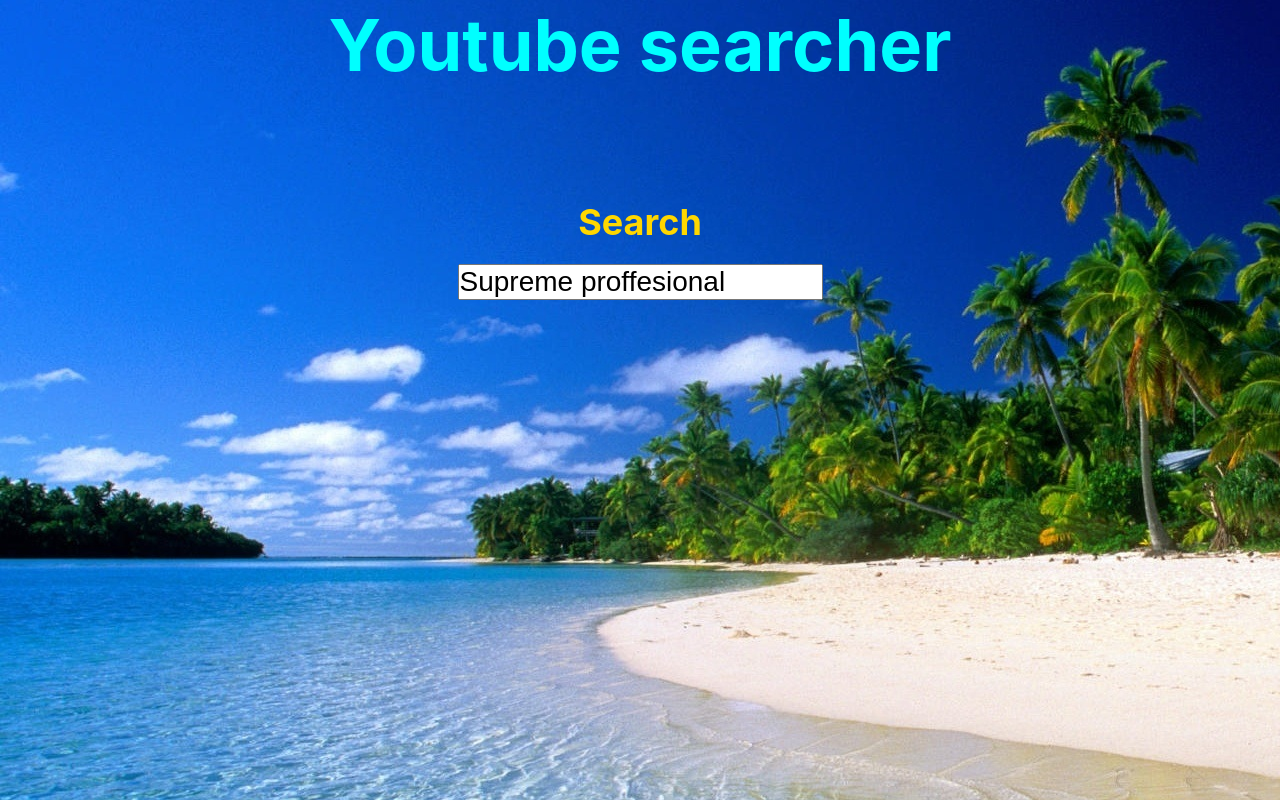
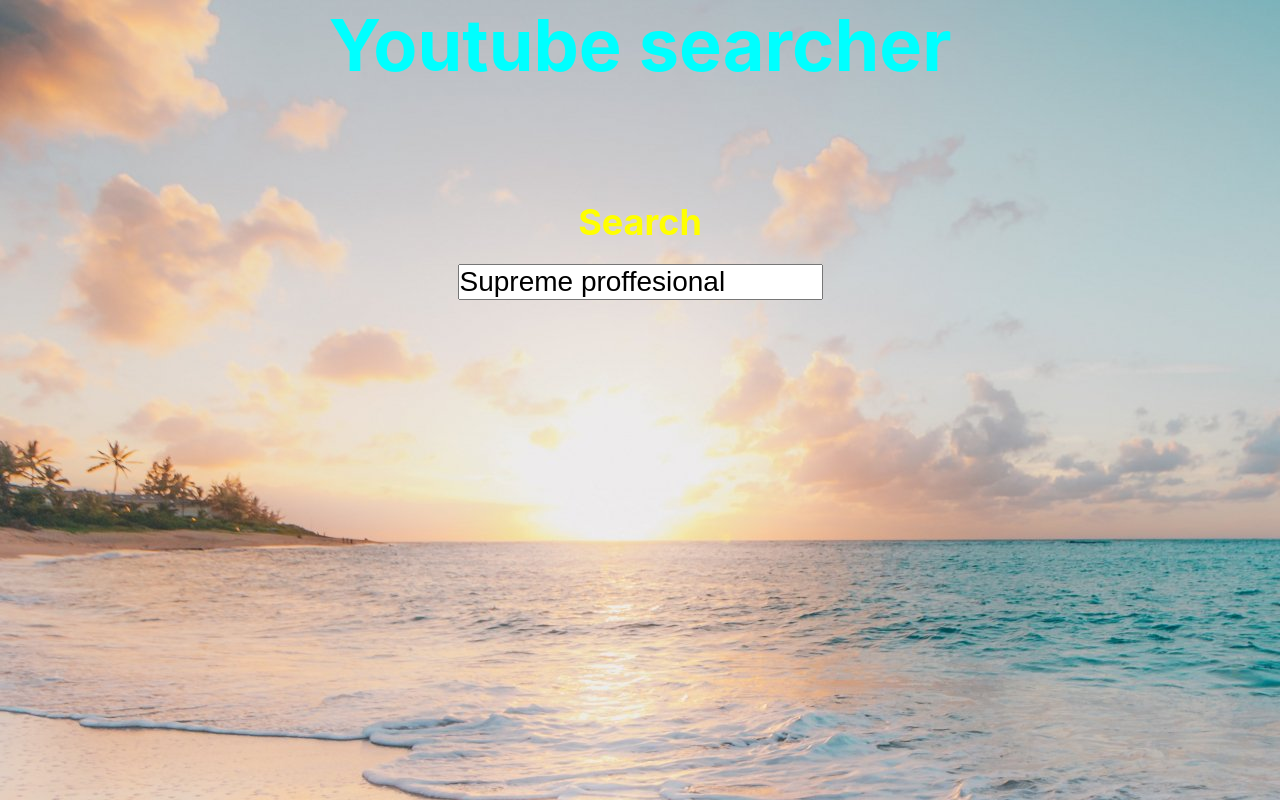
Before and after one commit to Valeryshchurik/FrontendCources, a React (Create React App) app in the folder Task7FinalReact/valery-youtube-searcher/: page / in a window 1280 px wide. Shown: the top 800 px of the page. Built offline with nearby package versions, Linux system fonts and the light colour scheme.

Commit message:
some fixes

```diff
--- a/Task7FinalReact/valery-youtube-searcher/src/App.js
+++ b/Task7FinalReact/valery-youtube-searcher/src/App.js
@@ -31,8 +31,8 @@ const App = () => {
     }
 
     return (
-        <div className={cl.App}>
-            <div className={cl.Head}>
+        <div className={cl.app}>
+            <div className={cl.head}>
                 <h1>Youtube searcher</h1>
             </div>
             <div>
--- a/Task7FinalReact/valery-youtube-searcher/src/App.module.css
+++ b/Task7FinalReact/valery-youtube-searcher/src/App.module.css
@@ -5,20 +5,22 @@ h1{
   font-size:72px;
 }
 h2{
-  color: gold;
+  color: yellow;
   font-size:36px
 }
 /*--------------------*/
 
-.App {
+.app {
+  color: #0151fd;
   text-align: center;
   max-width: 1920px;
   min-height: 1000px;
-  background-image: url("../public/Beautiful-dream-beach_1920x1080.jpg");
+  background-image: url("../public/1103_beach-sea-sunset_1920x1080.jpg");
+  background-attachment: fixed;
   background-repeat: no-repeat;
 }
 
-.Head{
+.head{
   height: 100px;
   line-height: 90px;
   margin-bottom: 100px;
--- a/Task7FinalReact/valery-youtube-searcher/src/actions/videos.js
+++ b/Task7FinalReact/valery-youtube-searcher/src/actions/videos.js
@@ -1,7 +1,7 @@
 import axios from 'axios'
 import {addVideos, setFetchError, setIsFetching, setNextPageToken, setVideos} from "../reducers/videosReducer";
 
-const KEY = ''; // mention your youtube API key here
+const KEY = 'AIzaSyB_PrLVSwyYefFqACMi8nzHEqA_92lKrgw'; // mention your youtube API key here
 
 export const setVideosFromYoutube = (searchQuery = "", perPage) => {
     return async (dispatch) => {
@@ -14,9 +14,7 @@ export const setVideosFromYoutube = (searchQuery = "", perPage) => {
 export const addVideosFromYoutube = (searchQuery = "", pageToken, perPage=3) => {
     return async (dispatch) => {
         const videos = await getYoutubeVideo(dispatch, searchQuery, pageToken, perPage)
-        console.log(videos)
         dispatch(addVideos(videos))
-
         dispatch(setIsFetching(false))
     }
 }
--- a/Task7FinalReact/valery-youtube-searcher/src/components/SearchInput/SearchInput.jsx
+++ b/Task7FinalReact/valery-youtube-searcher/src/components/SearchInput/SearchInput.jsx
@@ -15,7 +15,7 @@ const SearchInput = ({placeholder, mode, onSearch}) => {
     return (
         <section>
             <h2>Search</h2>
-            <input className={cl.Search}
+            <input className={cl.search}
                 placeholder = {placeholder}
                 value={value}
                 type="search"
--- a/Task7FinalReact/valery-youtube-searcher/src/components/SearchInput/SearchInput.module.css
+++ b/Task7FinalReact/valery-youtube-searcher/src/components/SearchInput/SearchInput.module.css
@@ -1,4 +1,4 @@
-.Search{
+.search{
     font-size: 28px;
     margin: 20px
 }
--- a/Task7FinalReact/valery-youtube-searcher/src/components/VideoContainer/VideoContainer.jsx
+++ b/Task7FinalReact/valery-youtube-searcher/src/components/VideoContainer/VideoContainer.jsx
@@ -7,19 +7,13 @@ import {useRef} from "react";
 
 const VideoContainer = (props) => {
     const endListHiddenElement = useRef()
-    const wantToCall = useRef(true)
 
-    console.log(props.isFetching)
     useObserver(endListHiddenElement, true, props.isFetching, ()=>{
-
-        if (wantToCall.current) {
-            wantToCall.current = false
-            props.endHandler()
-        }
+        props.endHandler()
     })
 
     return (
-        <div className={cl.VideoContainer}>
+        <div className={cl.videoContainer}>
             {
                 props.videoItems.map(videoItem => <VideoItem videoItem={videoItem}/>)
             }
--- a/Task7FinalReact/valery-youtube-searcher/src/components/VideoContainer/VideoContainer.module.css
+++ b/Task7FinalReact/valery-youtube-searcher/src/components/VideoContainer/VideoContainer.module.css
@@ -1,4 +1,4 @@
-.VideoContainer{
+.videoContainer{
     width: 1000px;
     margin: auto;
 }
--- a/Task7FinalReact/valery-youtube-searcher/src/components/VideoItem/VideoItem.jsx
+++ b/Task7FinalReact/valery-youtube-searcher/src/components/VideoItem/VideoItem.jsx
@@ -3,7 +3,6 @@ import React from 'react';
 
 const VideoItem = (props) => {
     const videoItem = props.videoItem
-    console.log(videoItem.id)
 
     return (
         <div className={cl.videoItem}>
--- a/Task7FinalReact/valery-youtube-searcher/src/components/VideoItem/VideoItem.module.css
+++ b/Task7FinalReact/valery-youtube-searcher/src/components/VideoItem/VideoItem.module.css
@@ -1,10 +1,10 @@
-.video-item{
+.videoItem{
     display: flex;
     padding: 10px;
     max-width: 900px;
 }
 
-.video-item__info-container{
+.videoItem__infoContainer{
     width: 700px;
     display: flex;
     justify-content: space-around;
@@ -13,21 +13,21 @@
     margin-left: 20px;
 }
 
-.video-item__info-container__title{
+.videoItem__infoContainer__title{
     font-size: 20px;
     font-weight: bold;
 }
 
-.video-item__info-container__channel{
+.videoItem__infoContainer__channel{
     font-weight: lighter;
 }
 
-.video-item__image{
+.videoItem__image{
     width: 900px;
     overflow:hidden;
     height: 260px;
 }
 
-.video-item__image img{
+.videoItem__image img{
     margin: -45px 0 -49px 0
 }
--- a/Task7FinalReact/valery-youtube-searcher/src/hooks/useObserver.js
+++ b/Task7FinalReact/valery-youtube-searcher/src/hooks/useObserver.js
@@ -4,7 +4,6 @@ export const useObserver = (ref, canLoad, isLoading, callback) => {
     const observer = useRef();
 
     useEffect(() => {
-        console.log('USE EFFECT')
         if(isLoading || !canLoad || !ref.current) return;
         if(observer.current) observer.current.disconnect();
 
--- a/Task7FinalReact/valery-youtube-searcher/src/reducers/videosReducer.js
+++ b/Task7FinalReact/valery-youtube-searcher/src/reducers/videosReducer.js
@@ -24,7 +24,7 @@ export default function videosReducer(state = defaultState, action) {
         case ADD_VIDEOS:
             return {
                 ...state,
-                items: [...state.items, ...state.payload],
+                items: [...state.items, ...action.payload],
                 isFetching: false
             }
         case SET_IS_FETCHING:
```
Also changed, not shown: Task7FinalReact/valery-youtube-searcher/public/1103_beach-sea-sunset_1920x1080.jpg (added).
